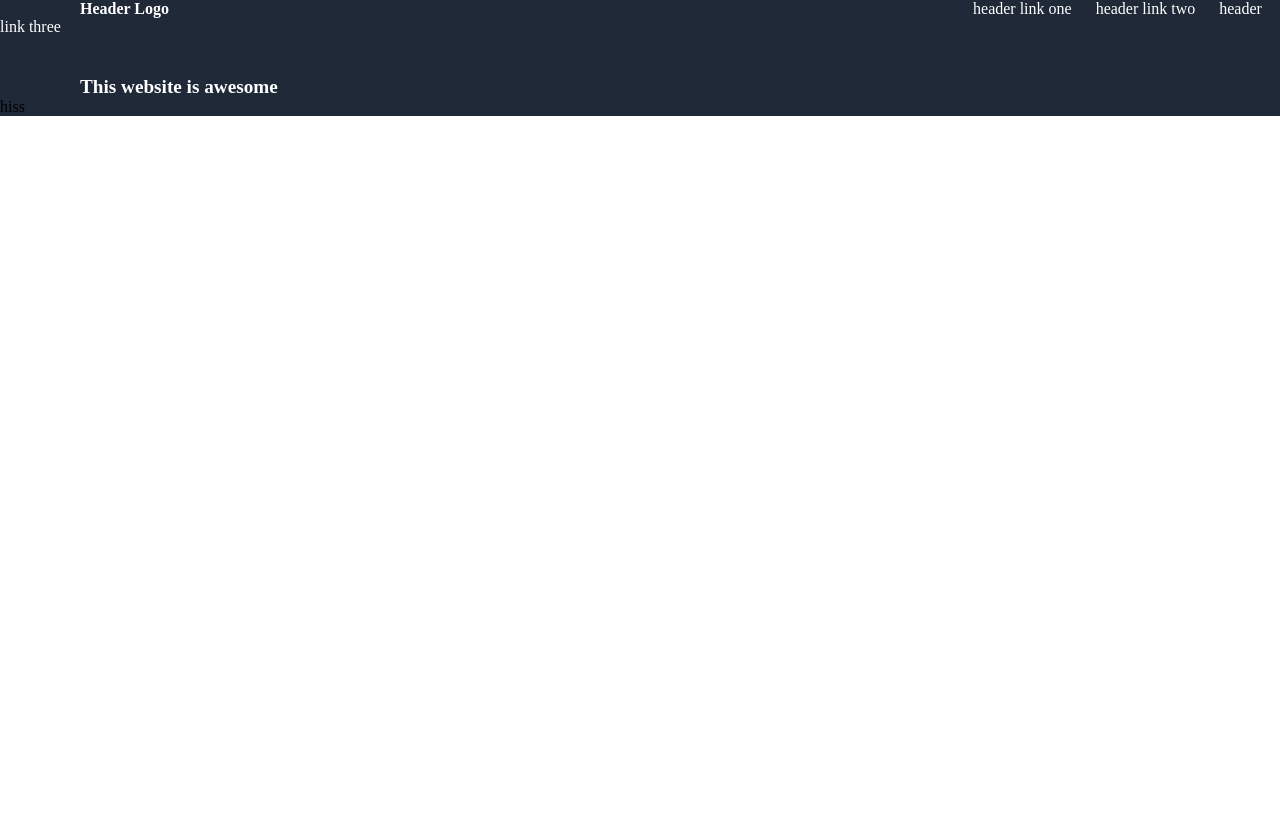
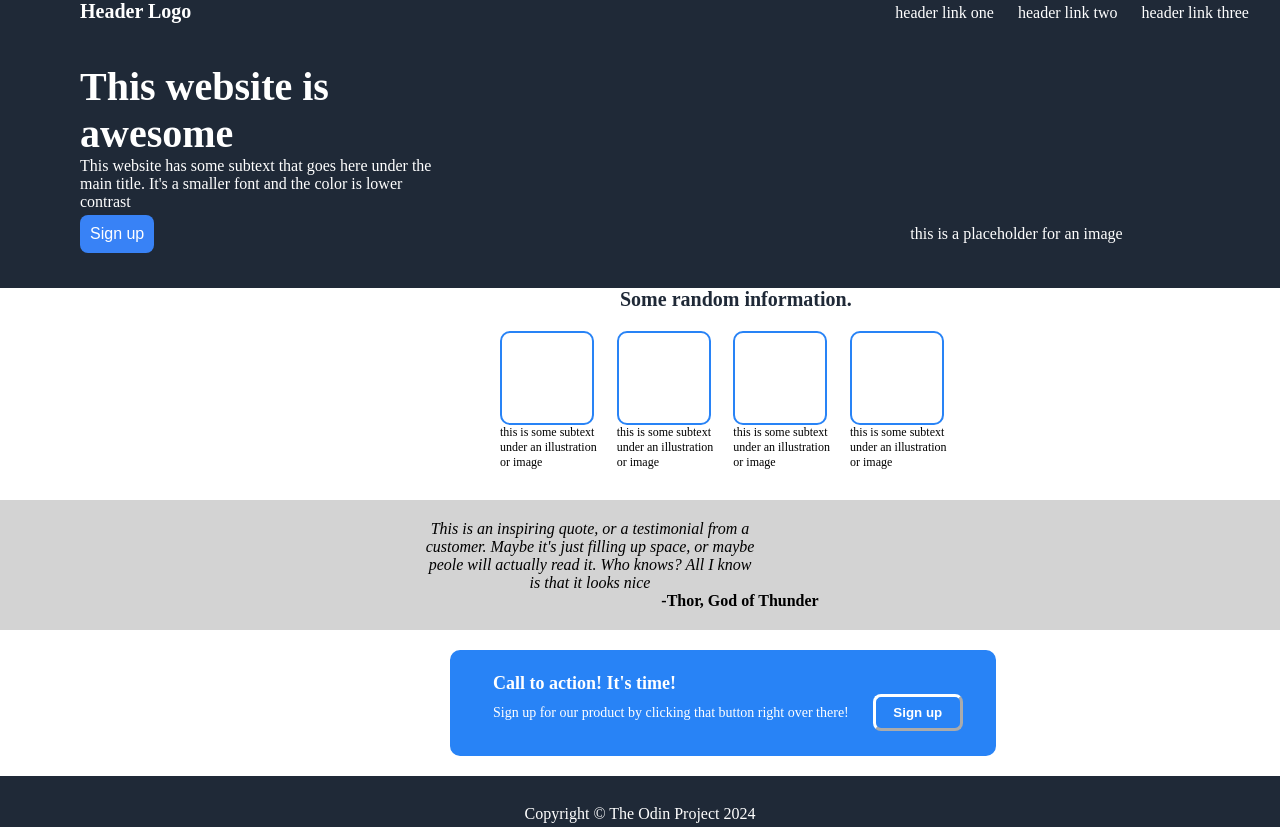
Before and after one commit to ayushg07/landing-page, a plain HTML site: page index.html in a window 1280 px wide. Before the commit the page ends 800 px from the top, so only its background shows below. Drawn offline with Linux system fonts and the light colour scheme.

Commit message:
Changes made to index and styles

```diff
--- a/index.html
+++ b/index.html
@@ -9,18 +9,87 @@
 <body>
 
     <div class="header" style="background-color: #1F2937;">
-        <b style="margin-left: 80px; color: white;">Header Logo</b>
-        <a style="font-family: 'Times New Roman', Times, serif ; color: white; margin-left: 800px; margin-top: 60px;">header link one</a>
+        <b style="margin-left: 80px; color: white;font-size: 20px;">Header Logo</b>
+        <a style="font-family: 'Times New Roman', Times, serif ; color: white; margin-left: 700px; margin-top: 60px;">header link one</a>
         <a style="font-family: 'Times New Roman', Times, serif ; color: white; margin-left: 20px; margin-top: 60px;">header link two</a>
         <a style="font-family: 'Times New Roman', Times, serif ; color: white; margin-left: 20px; margin-top: 60px;">header link three</a>
-        <p style="font-weight: 700; margin-left: 80px; margin-top: 40px; color: white; font-size:larger;">This website is awesome</p>
-        <ol>
-            <li>hiss</li>
-        </ol>
+        <p style="font-weight: 700; margin-left: 80px; margin-top: 40px; color: white; font-size:40px;">This website is</p>
+        <p style="font-weight: 700; margin-left: 80px; color: white; font-size:40px;">awesome</p>
+        <p style="color: white; margin-left: 80px;">This website has some subtext that goes here under the</p>
+        <p style="color: white; margin-left: 80px;">main title. It's a smaller font and the color is lower</p>
+        <p style="color: white; margin-left: 80px;">contrast</p>
+        <button class="button button1"; style="margin-left: 80px;">Sign up</button>
+        <a style="color: white; margin-left: 750px; margin-top: -50px ;">this is a placeholder for an image</a>
         <!-- <div class="one"></div>
         <div class="two"></div>
         <div class="three"></div> -->
       </div>
 
+      <b style="font-size: 20px; color: #1F2937; margin-left: 620px; margin-top: 20px;">Some random information.</b>
+
+      <div class = "second">
+
+        <div>
+          <p id="rcorners1"></p>
+          <p style="margin-left: 500px ;">this is some subtext</p>
+          <p style="margin-left: 500px ;">under an illustration</p>
+          <p style="margin-left: 500px ;">or image</p>
+
+
+        </div>
+
+
+        <div>
+          <p id="rcorners2"></p>
+          <p style="margin-left: 20px ;">this is some subtext</p>
+          <p style="margin-left: 20px ;">under an illustration</p>
+          <p style="margin-left: 20px ;">or image</p>
+
+
+        </div>
+
+
+        <div>
+          <p id="rcorners3"></p>
+          <p style="margin-left: 20px ;">this is some subtext</p>
+          <p style="margin-left: 20px ;">under an illustration</p>
+          <p style="margin-left: 20px ;">or image</p>
+
+
+        </div>
+
+        <div>
+          <p id="rcorners4"></p>
+          <p style="margin-left: 20px ;">this is some subtext</p>
+          <p style="margin-left: 20px ;">under an illustration</p>
+          <p style="margin-left: 20px ;">or image</p>
+        </div>
+
+
+      </div>
+
+      <div class="third" style="background-color:lightgrey">
+        <p style="text-align: center;font-style:italic; padding: 20px;margin-right: 100px;"> This is an inspiring quote, or a testimonial from a <br>customer.
+        Maybe it's just filling up space, or maybe <br>peole will actually read it. Who knows? All I know <br>is that it looks nice<br><b style="margin-left: 300px; font-style: normal;">-Thor, God of Thunder </b>
+        </p>
+
+
+
+
+      </div>
+
+
+      <div class="fourth">
+        <b style="margin-left: 20px; font-size: 18px; display: block;">Call to action! It's time!</b>
+        <p class="p-inline" style="font-size: 14px; margin-left: 20px;">Sign up for our product by clicking that button right over there!</p>
+        <button style="margin-left: 20px ; padding: 8px; border-color: white;border-radius: 8px; border-width: medium; color: white;background-color: #2883F6; width: 90px;"><b>Sign up</b></button>
+      </div>
+
+      <div class="footer" style="background-color: #1F2937; padding: 4px; margin-top: 20px;">
+        <p style="text-align: center; margin-top: 25px; color: white;">Copyright <a>&#169;</a> The Odin Project 2024</p>
+
+
+      </div>
+
 </body>
 </html>
--- a/styles.css
+++ b/styles.css
@@ -2,3 +2,93 @@
     margin:0px; padding:0px;
 
   }
+
+
+  .button {
+    background-color:#3882F6;
+    border: none;
+    color: white;
+    padding: 10px;
+    text-align: center;
+    text-decoration: none;
+    display: inline-block;
+    font-size: 16px;
+    margin: 4px 2px;
+    margin-bottom: 35px;
+    cursor: pointer;
+    border-radius: 8px;
+  }
+
+
+  .second {
+    display: flex;
+    flex-grow: 1;
+    font-size: 12px;
+  }
+  /* .rcorners {
+    display: inline-block;
+    border: 1px solid red;
+    padding: 1rem 1rem;
+    vertical-align: middle;
+  } */
+
+  #rcorners1{
+  border-radius: 10px;
+  border: 2px solid #2883F6;
+  padding: 20px;
+  width: 50px;
+  height: 50px;
+  margin-left: 500px;
+  margin-top: 20px;
+  }
+
+  #rcorners2{
+    border-radius: 10px;
+    border: 2px solid #2883F6;
+    padding: 20px;
+    width: 50px;
+    height: 50px;
+    margin-left: 20px;
+    margin-top: 20px;
+    }
+
+    #rcorners3{
+      border-radius: 10px;
+      border: 2px solid #2883F6;
+      padding: 20px;
+      width: 50px;
+      height: 50px;
+      margin-left: 20px;
+      margin-top: 20px;
+      }
+
+      #rcorners4{
+        border-radius: 10px;
+        border: 2px solid #2883F6;
+        padding: 20px;
+        width: 50px;
+        height: 50px;
+        margin-left: 20px;
+        margin-top: 20px;
+        }
+
+.third{
+  margin-top: 30px;
+}
+
+.fourth{
+    border-radius: 10px;
+    border: solid #2883F6;
+    background-color: #2883F6;
+    color: white;
+    padding: 20px;
+    width: 500px;
+    height: 60px;
+    margin-left: 450px;
+    margin-top: 20px;
+
+}
+
+.p-inline{
+  display: inline;
+}
```
